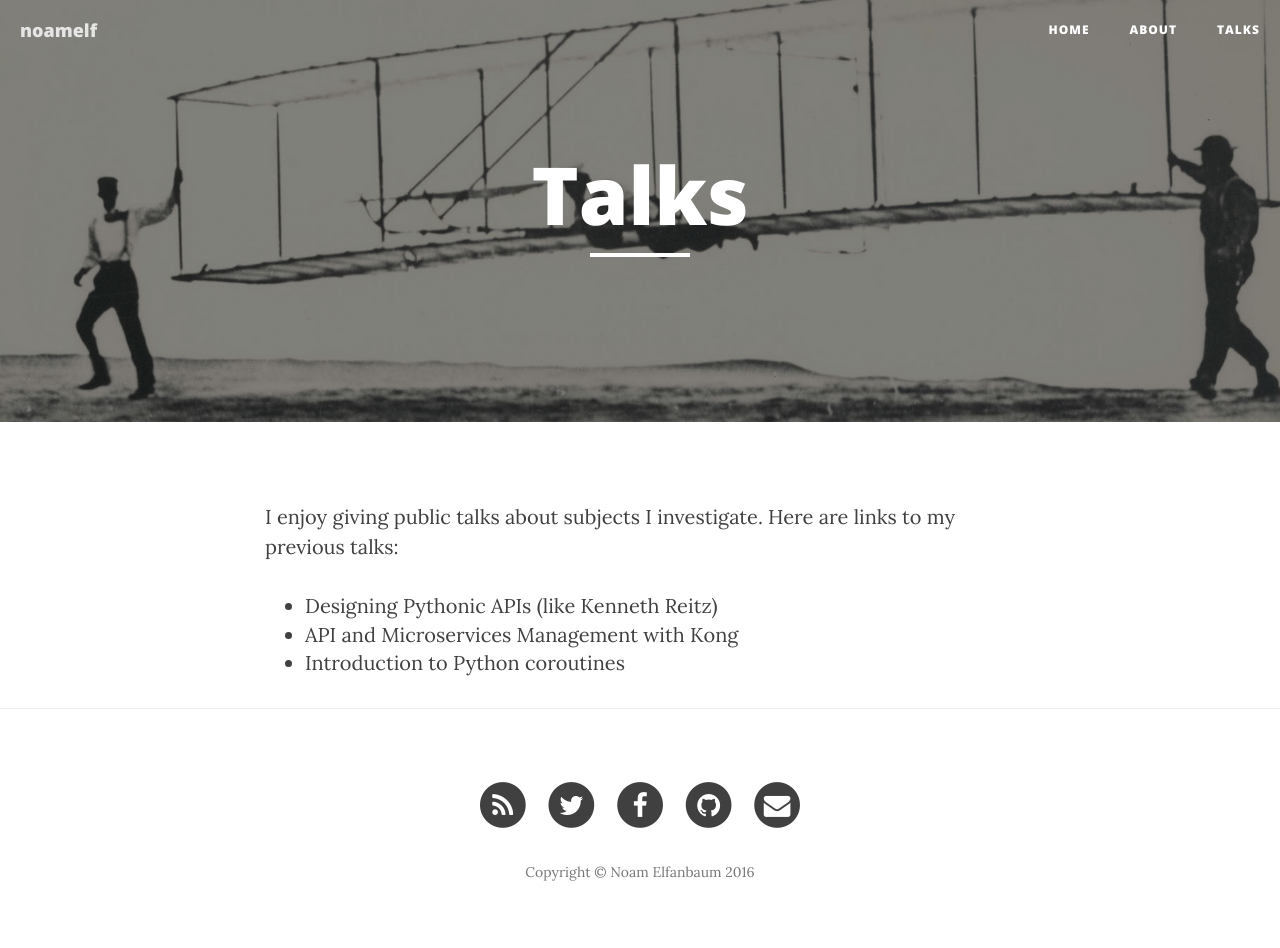
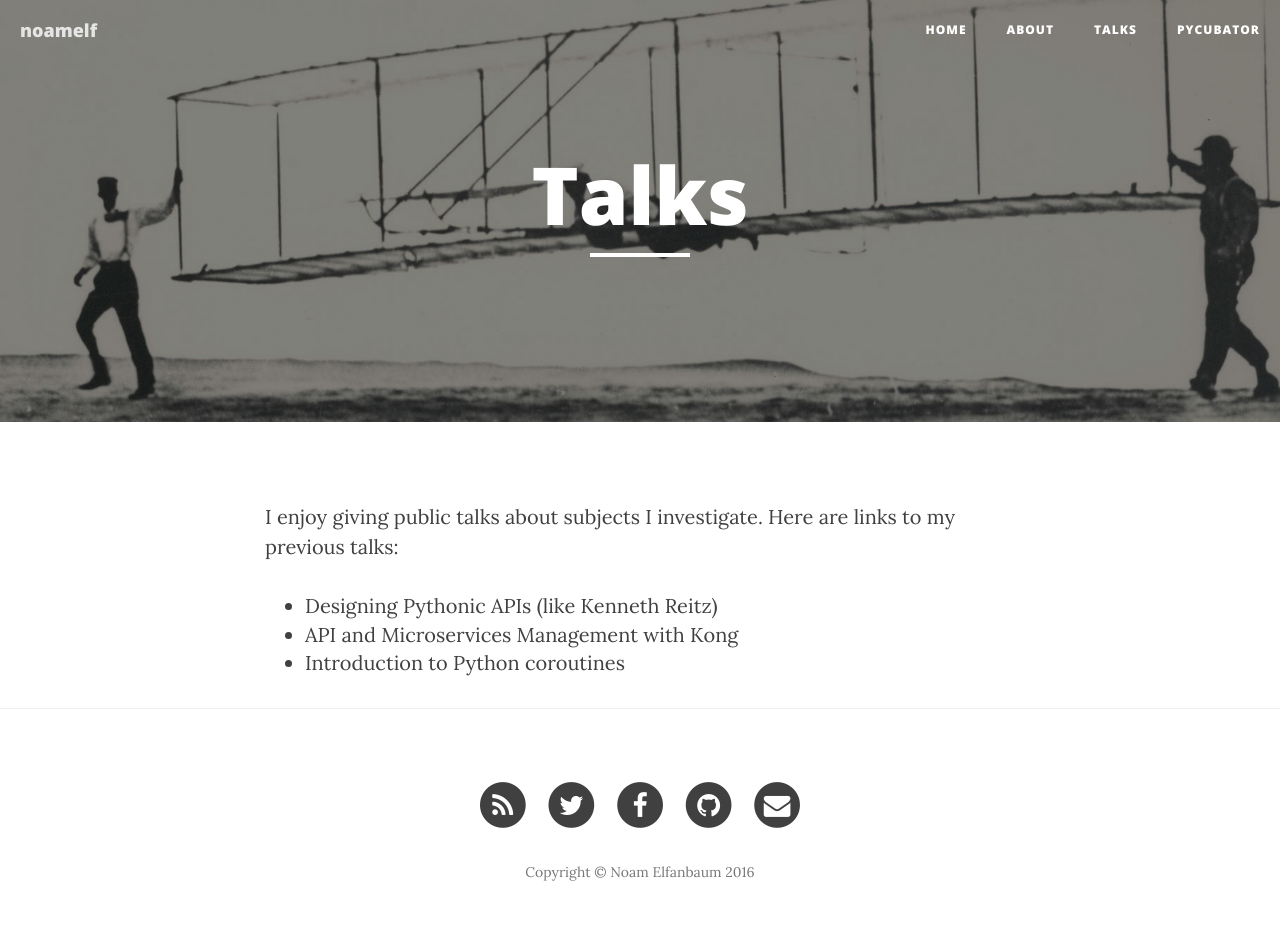
Before and after one commit to noamelf/noamelf.github.io, a Jekyll site: the page built from talks.md, in a window 1280 px wide. Built offline with Jekyll 4.4.1, drawn with Linux system fonts in a browser that asks for light colours; nearby versions of some CDN libraries.

Commit message:
Added pycubator to nav

```diff
--- a/_includes/nav.html
+++ b/_includes/nav.html
@@ -25,6 +25,9 @@
                 </li>
 				{% endif %}
                 {% endif %}{% endfor %}
+								<li>
+										<a href="/pycubator">Pycubator</a>
+								</li>
             </ul>
         </div>
         <!-- /.navbar-collapse -->
```
